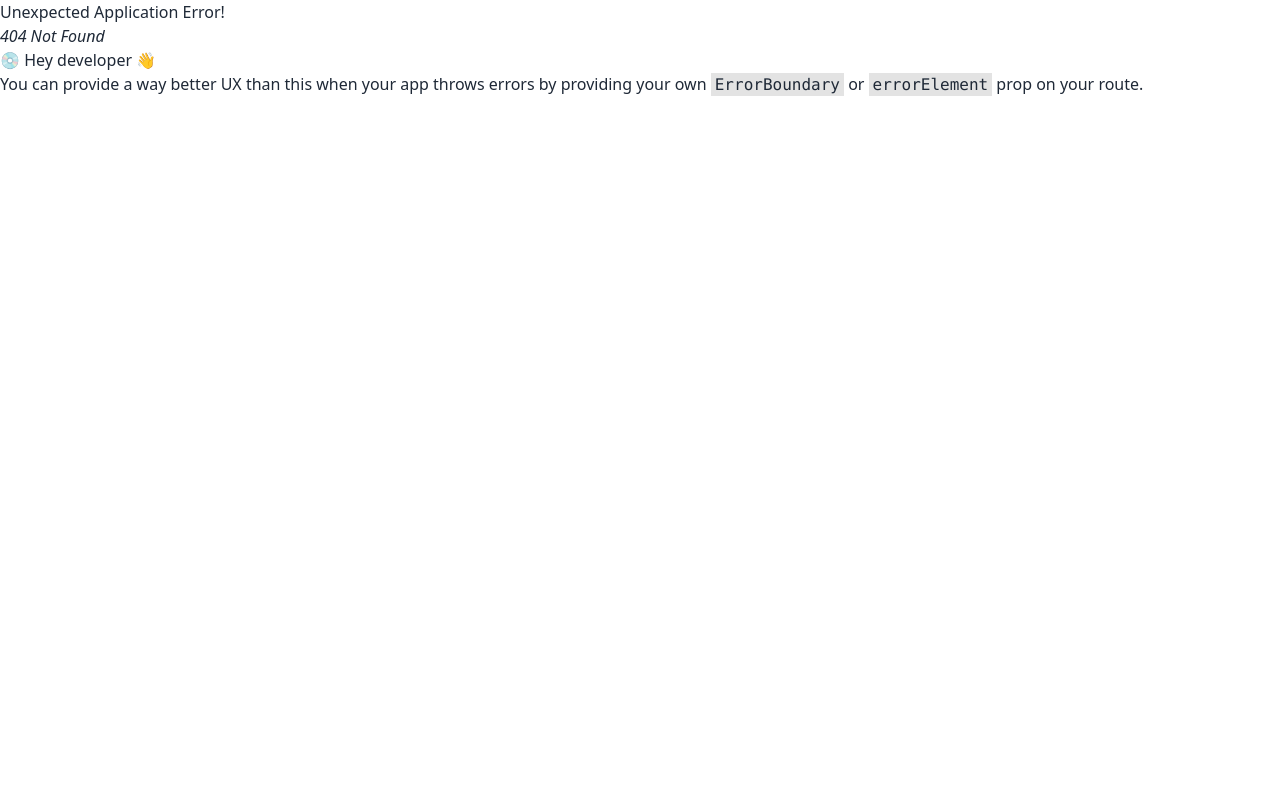
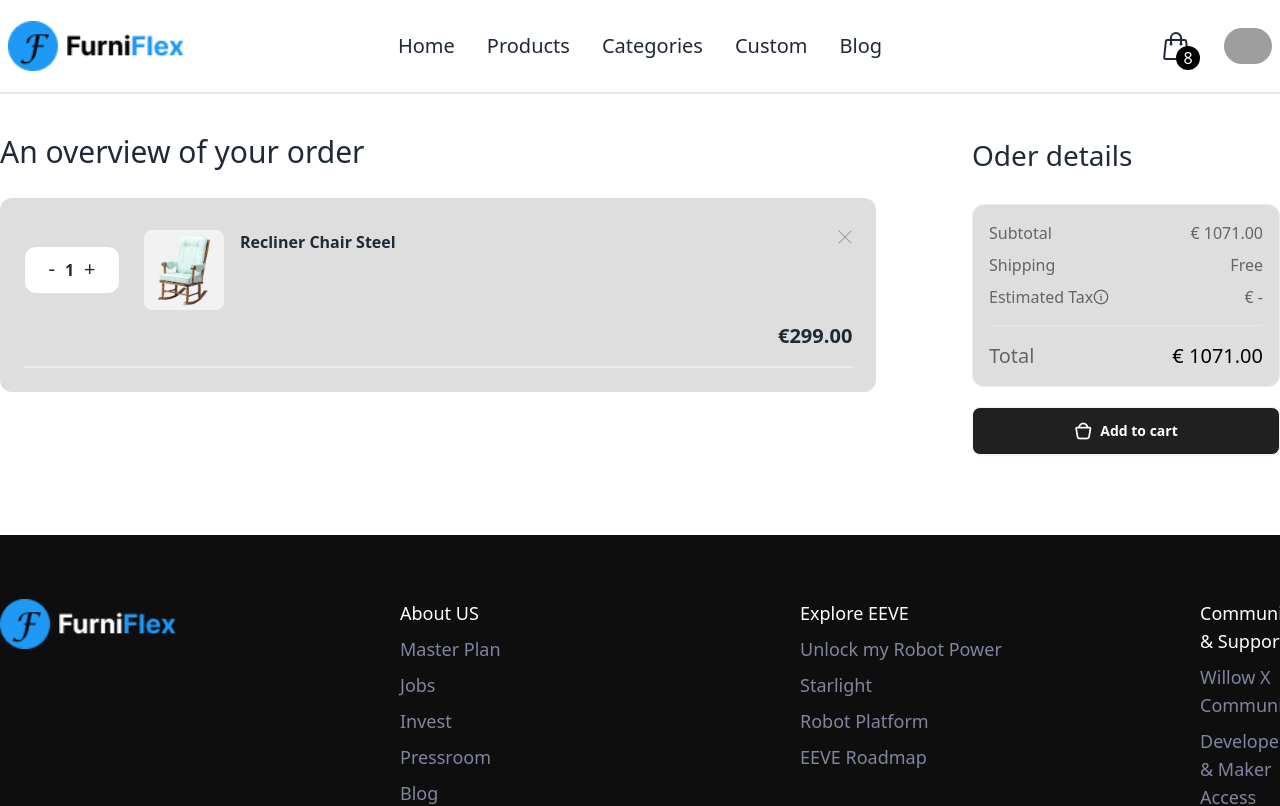
Before and after one commit to shrabontambuli/FurniFlex, a React (Vite) app: page /cart in a window 1280 px wide. Before the commit this address had no page. Shown: the top 806 px of the page. Built offline with nearby package versions, Linux system fonts and the light colour scheme; grey boxes are pictures that could not be loaded.

Commit message:
create cart page and all cart ui

```diff
--- /dev/null
+++ b/src/Components/Cart/Cart.jsx
@@ -0,0 +1,83 @@
+import React, { useState } from 'react';
+
+const Cart = () => {
+    const [quantity, setQuantity] = useState(1);
+
+    // Function to increase the quantity
+    const increaseQuantity = () => {
+        setQuantity(prevQuantity => prevQuantity + 1);
+    };
+
+    // Function to decrease the quantity
+    const decreaseQuantity = () => {
+        if (quantity > 1) {
+            setQuantity(prevQuantity => prevQuantity - 1);
+        }
+    };
+
+    return (
+        <div className='grid grid-cols-4 mt-10 mb-20 gap-4'>
+            <div className='col-span-3 w-11/12'>
+                <h1 className='text-3xl font-medium'>An overview of your order</h1>
+                <div className='bg-[#DEDEDE] mt-7 p-6 pt-2 rounded-xl'>
+                    <div className='border-b-2 border-[#ECECEC] pb-4 mt-6'>
+                        <div className='flex justify-between'>
+                            <div className='flex gap-4'>
+                                <div className='flex items-center gap-6'>
+                                    <div className='bg-white border border-[#DEDEDE] rounded-xl h-12 w-24 text-center py-2'>
+                                        <button className='text-xl' onClick={decreaseQuantity} disabled={quantity === 1}>
+                                            -
+                                        </button>
+                                        <span className='font-semibold' style={{ margin: '0 10px' }}>{quantity}</span>
+                                        <button className='text-xl' onClick={increaseQuantity}>+</button>
+                                    </div>
+                                    <div className='w-20 h-20 bg-[#F2F2F2] flex justify-center items-center rounded-lg mx-auto'>
+                                        <img
+                                            src="public/icons/image.png"
+                                            alt="product"
+                                            className="rounded-xl" />
+                                    </div>
+                                </div>
+                                <div>
+                                    <h1 className='text-base font-semibold'>Recliner Chair Steel</h1>
+                                </div>
+                            </div>
+                            <div>
+                                <img src="/icons/x.png" alt="" />
+                            </div>
+                        </div>
+                        <h1 className='text-xl font-bold text-right mt-3'>€299.00</h1>
+                    </div>
+                </div>
+            </div>
+            <div>
+                <h1 className='text-[28px] font-normal'>Oder details</h1>
+                <div className='bg-[#DEDEDE] rounded-xl p-4 border border-[#ECECEC] mt-7'>
+                    <div className='flex justify-between items-center'>
+                        <p className='text-[#656565]'>Subtotal</p>
+                        <p className='text-[#656565]'>€ 1071.00</p>
+                    </div>
+                    <div className='flex justify-between items-center mt-2'>
+                        <p className='text-[#656565]'>Shipping</p>
+                        <p className='text-[#656565]'>Free</p>
+                    </div>
+                    <div className='flex justify-between items-center mt-2'>
+                        <p className='inline-flex items-center text-[#656565]'>Estimated Tax <img src="/icons/tax.png" alt="" /></p>
+                        <p className='text-[#656565]'>€ -</p>
+                    </div>
+                    <hr className='bg-[#DEDEDE] my-4' />
+                    <div className='flex justify-between items-center text-xl font-medium'>
+                        <p className='text-[#656565]'>Total</p>
+                        <p className='text-black'>€ 1071.00</p>
+                    </div>
+                </div>
+                <div className="card-actions mt-5">
+                    <button className="btn bg-[#202020] text-white w-full">
+                        <img src="/icons/Added.png" alt="" />Add to cart</button>
+                </div>
+            </div>
+        </div>
+    );
+};
+
+export default Cart;
--- a/src/LayOut/Navbar/Navbar.jsx
+++ b/src/LayOut/Navbar/Navbar.jsx
@@ -45,6 +45,7 @@ const Navbar = () => {
                 </div>
                 <div className="navbar-end">
                     <div className="flex items-center gap-8">
+                        <Link to="/cart">
                             <div className="relative">
                                 <svg xmlns="http://www.w3.org/2000/svg" fill="none" viewBox="0 0 24 24" strokeWidth={1.5} stroke="currentColor" className="size-8">
                                     <path strokeLinecap="round" strokeLinejoin="round" d="M15.75 10.5V6a3.75 3.75 0 1 0-7.5 0v4.5m11.356-1.993 1.263 12c.07.665-.45 1.243-1.119 1.243H4.25a1.125 1.125 0 0 1-1.12-1.243l1.264-12A1.125 1.125 0 0 1 5.513 7.5h12.974c.576 0 1.059.435 1.119 1.007ZM8.625 10.5a.375.375 0 1 1-.75 0 .375.375 0 0 1 .75 0Zm7.5 0a.375.375 0 1 1-.75 0 .375.375 0 0 1 .75 0Z" />
@@ -55,6 +56,7 @@ const Navbar = () => {
                                     </div>
                                 </div>
                             </div>
+                        </Link>
                         <div className="w-12 rounded-full">
                             <img
                                 className="w-12 rounded-full"
--- a/src/main.jsx
+++ b/src/main.jsx
@@ -7,6 +7,7 @@ import {
   RouterProvider,
 } from "react-router-dom";
 import Home from './Components/Home/Home.jsx';
+import Cart from './Components/Cart/Cart.jsx';
 
 const router = createBrowserRouter([
   {
@@ -16,6 +17,10 @@ const router = createBrowserRouter([
       {
         path: "/",
         element: <Home/>,
+      },
+      {
+        path: "/cart",
+        element: <Cart/>,
       },
     ],
   },
```
Also changed, not shown: public/icons/tax.png (added), public/icons/x.png (added), src/index.css (line endings or trailing spaces). Lines whose indentation alone changed are shown as unchanged.
